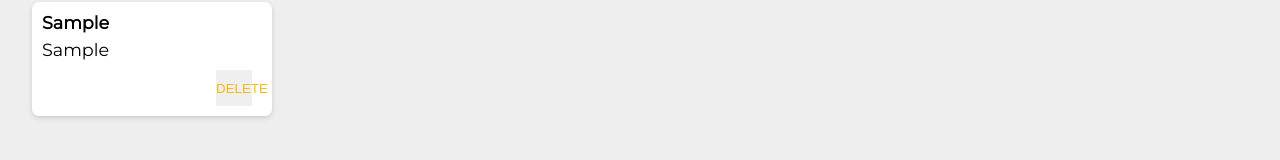
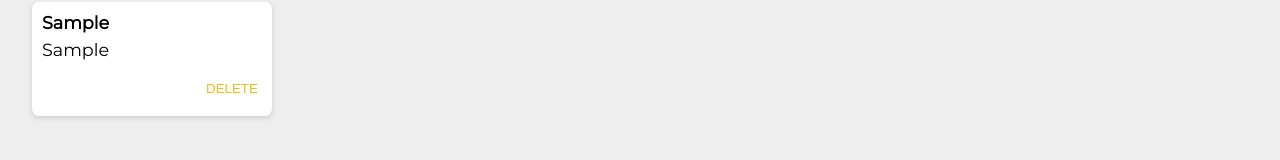
Before and after one commit to Leighson/keeper-app, a React (Create React App) app: page / in a window 1280 px wide. Both pictures are taken after typing "Sample", "Sample" into the empty fields and a click on the button "Add". Shown: the part 279-439 px from the top of the page. Built offline with nearby package versions, Linux system fonts and the light colour scheme; a web font is replaced by a local one.

Commit message:
Create button components and refactor functions.

```diff
--- a/public/styles.css
+++ b/public/styles.css
@@ -56,9 +56,10 @@ footer p {
 }
 
 .note button {
+  background-color: transparent;
   position: relative;
   float: right;
-  margin-right: 10px;
+  margin-right: 20px;
   color: #f5ba13;
   border: none;
   width: 36px;
--- a/src/components/App.jsx
+++ b/src/components/App.jsx
@@ -15,9 +15,7 @@ function App() {
         return (
           <Note
             key={note.id}
-            id={note.id}
-            title={note.title}
-            content={note.content}
+            note={note}
             setNoteDatabase={setNoteDatabase}
           />
         );
--- /dev/null
+++ b/src/components/Button.jsx
@@ -0,0 +1,11 @@
+import React from "react";
+
+function Button(props) {
+  return (
+    <button type={props.type} onClick={props.onClick}>
+      {props.text}
+    </button>
+  );
+}
+
+export default Button;
--- a/src/components/CreateArea.jsx
+++ b/src/components/CreateArea.jsx
@@ -1,4 +1,5 @@
 import React, { useState } from "react";
+import Button from "./Button";
 
 function CreateArea(props) {
   const emptyNote = {
@@ -9,12 +10,12 @@ function CreateArea(props) {
 
   const [note, setNote] = useState(emptyNote);
 
-  function generateKey() {
+  const generateKey = () => {
     let date = new Date();
     return date.getTime() + Math.random();
-  }
+  };
 
-  function handleChange(event) {
+  const handleChange = (event) => {
     const inputName = event.target.name;
     const inputValue = event.target.value;
 
@@ -25,7 +26,7 @@ function CreateArea(props) {
     });
   }
 
-  function addNote(event) {
+  const addNote = (event) => {
     note.id = generateKey();
 
     props.setNoteDatabase((prevNotes) => {
@@ -52,9 +53,7 @@ function CreateArea(props) {
           onChange={handleChange}
           value={note.content}
         />
-        <button type="submit" onClick={addNote}>
-          Add
-        </button>
+        <Button text="Add" type="submit" onClick={addNote} />
       </form>
     </div>
   );
--- a/src/components/Note.jsx
+++ b/src/components/Note.jsx
@@ -1,19 +1,22 @@
 import React from "react";
+import Button from "./Button";
 
 function Note(props) {
-  function deleteNote() {
+  const deleteNote = () => {
     props.setNoteDatabase((prevNotes) => {
-      return prevNotes.filter((note) => note.id !== props.id)
-    })
-  }
+      return prevNotes.filter((note) => note !== props.note);
+    });
+  };
 
   return (
     <div className="note">
-      <h1>{props.title}</h1>
-      <p>{props.content}</p>
-      <button type="button" onClick={() => {deleteNote()}}>
-        DELETE
-      </button>
+      <h1>{props.note.title}</h1>
+      <p>{props.note.content}</p>
+      <Button
+        text="DELETE"
+        type="button"
+        onClick={deleteNote}
+      />
     </div>
   );
 }
--- a/src/index.js
+++ b/src/index.js
@@ -5,14 +5,18 @@ import App from "./components/App";
 const container = document.getElementById("root");
 const root = createRoot(container);
 
-root.render(<App />);
+root.render(
+  <React.StrictMode>
+    <App />
+  </React.StrictMode>
+);
 
 //CHALLENGE:
 //1. Implement the add note functionality.
 //- Create a constant that keeps track of the title and content.
 //- Pass the new note back to the App.
 //- Add new note to an array.
-//- Take array and render seperate Note components for each item.
+//- Take array and render separate Note components for each item.
 
 //2. Implement the delete note functionality.
 //- Callback from the Note component to trigger a delete function.
```
